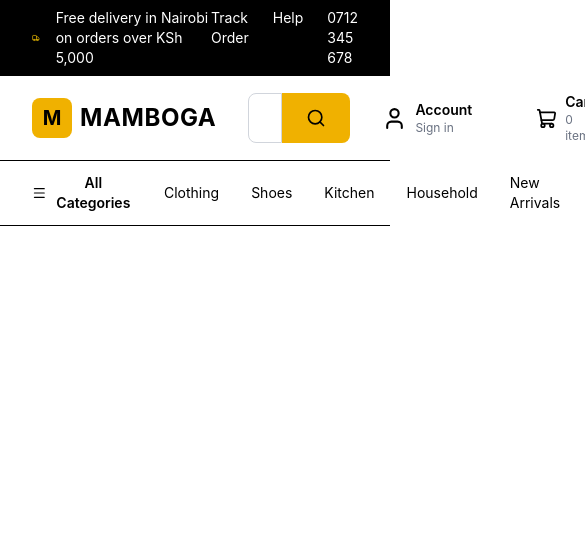
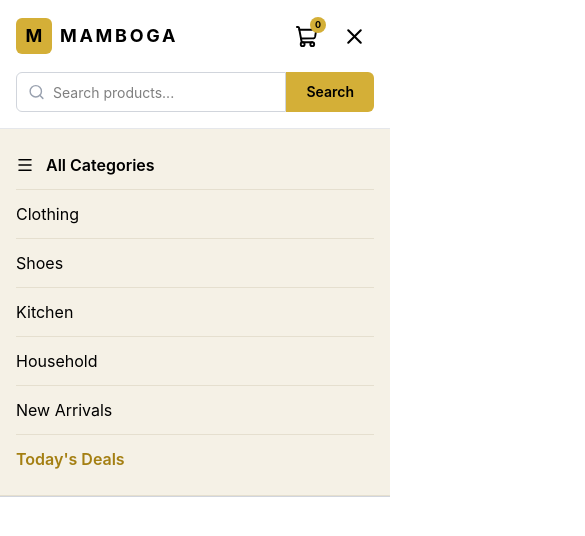
Before and after one commit to Linkon-Tuhoto/E-commerce-website, a React (Vite) app in the folder ecommerce/: page / in a window 390 px wide. Both pictures are taken after a click on the button "Toggle navigation menu". Shown: the top 536 px of the page, 585 px wide, since content can reach past the window. Built offline with nearby package versions, Linux system fonts and the light colour scheme.

Commit message:
navbar responsiveness-both modile and desktop

```diff
--- a/ecommerce/src/components/Navbar.jsx
+++ b/ecommerce/src/components/Navbar.jsx
@@ -1,97 +1,485 @@
-import { Search, User, Heart, ShoppingCart, Menu, Truck } from "lucide-react";
+import { useState } from "react";
+import { Search, User, Heart, ShoppingCart, Menu, X} from "lucide-react";
 
 function Navbar() {
+  const [isMenuOpen, setIsMenuOpen] = useState(false);
+
+  const closeMenu = () => {
+    setIsMenuOpen(false);
+};
+
   return (
-    <header className="w-full">
+    <header className="w-full bg-white">
 
-      {/* Top bar */}
-      <div className="bg-black text-white px-8 py-2 text-sm flex justify-between">
-        <div className="flex items-center gap-2">
-            <Truck size={16} className="inline-block mr-2 text-yellow-400" />
-             <p> Free delivery in Nairobi on orders over KSh 5,000</p>
+      {/* ================= TOP BAR ================= */}
+      <div className="hidden sm:block bg-[#171717] text-white text-xs">
+        <div className="max-w-[1200px] mx-auto px-4 sm:px-6 py-2 flex items-center justify-between">
+
+          <p>
+            Free delivery in Nairobi on orders over KSh 5,000
+          </p>
+
+          <div className="flex items-center gap-6">
+            <span>Need help?</span>
+            <span>0712 345 678</span>
           </div>
-        <div className="flex gap-6">
-          <span>Track Order</span>
-          <span>Help</span>
-          <span>0712 345 678</span>
+
         </div>
       </div>
 
-      {/* Main navbar */}
-      <div className="px-8 py-4 flex items-center gap-8 border-b">
 
-        {/* Logo */}
-        <div className="flex items-center gap-2">
-          <div className="bg-yellow-500 w-10 h-10 rounded-lg flex items-center justify-center font-bold text-xl">
+      {/* ================= MAIN NAVBAR ================= */}
+      <div className="border-b border-gray-200">
+
+        <div className="max-w-[1200px] mx-auto px-4 sm:px-6">
+
+          <div className="min-h-[72px] py-3 flex items-center gap-4 sm:gap-8">
+
+
+            {/* ================= LOGO ================= */}
+            <div className="flex items-center gap-2 shrink-0">
+
+              <div className="w-9 h-9 bg-[#D4AF37] rounded-md flex items-center justify-center">
+                <span className="font-bold text-lg">
                   M
-          </div>
-
-          <span className="text-2xl font-bold tracking-wide">
-            MAMBOGA
                 </span>
               </div>
 
-        {/* Search */}
-        <div className="flex flex-1 max-w-2xl">
+              <span className="text-lg sm:text-xl font-bold tracking-[0.15em]">
+                MAMBOGA
+              </span>
+
+            </div>
+
+
+            {/* ================= DESKTOP SEARCH ================= */}
+            <div className="hidden md:flex flex-1">
+
+              <div className="flex w-full">
+
+                <div className="relative flex-1">
+
+                  <Search
+                    size={18}
+                    className="absolute left-4 top-1/2 -translate-y-1/2 text-gray-400"
+                  />
+
                   <input
                     type="text"
-            placeholder="Search products, categories and brands..."
-            className="w-full border border-gray-300 rounded-l-lg px-4 py-3 outline-none focus:border-yellow-500"
+                    placeholder="Search products, categories and brands"
+                    className="
+                      w-full
+                      h-11
+                      border
+                      border-gray-300
+                      rounded-l-md
+                      pl-11
+                      pr-4
+                      text-sm
+                      outline-none
+                      focus:border-[#D4AF37]
+                    "
                   />
 
-          <button className="bg-yellow-500 px-6 rounded-r-lg">
-            <Search size={20} />
-          </button>
                 </div>
 
-        {/* Account */}
-        <div className="flex items-center gap-2 cursor-pointer">
-          <User size={25} />
+                <button
+                  className="
+                    h-11
+                    px-7
+                    bg-[#D4AF37]
+                    hover:bg-[#c19d25]
+                    font-semibold
+                    text-sm
+                    rounded-r-md
+                    transition
+                  "
+                >
+                  Search
+                </button>
 
-          <div>
-            <p className="font-semibold text-sm">Account</p>
-            <p className="text-xs text-gray-500">Sign in</p>
-          </div>
-        </div>
-
-        {/* Wishlist */}
-        <Heart size={25} className="cursor-pointer" />
-
-        {/* Cart */}
-        <div className="flex items-center gap-2 cursor-pointer">
-          <ShoppingCart size={25} />
-
-          <div>
-            <p className="font-semibold text-sm">Cart</p>
-            <p className="text-xs text-gray-500">0 items</p>
-          </div>
               </div>
 
             </div>
 
-      {/* Category navigation */}
-      <nav className="px-8 py-3 border-b flex items-center gap-8 text-sm">
 
-        <button className="flex items-center gap-2 font-semibold">
+            {/* ================= DESKTOP ACCOUNT ================= */}
+            <div className="hidden md:flex items-center gap-2 shrink-0 cursor-pointer">
+
+              <User size={21} />
+
+              <div>
+                <p className="text-sm font-semibold">
+                  Account
+                </p>
+
+                <p className="text-xs text-gray-500">
+                  Sign in
+                </p>
+              </div>
+
+            </div>
+
+
+            {/* ================= DESKTOP WISHLIST ================= */}
+            <div className="hidden md:block shrink-0 cursor-pointer">
+              <Heart
+                size={22}
+                className="hover:text-[#b08d1f] transition"
+              />
+            </div>
+
+
+            {/* ================= DESKTOP CART ================= */}
+            <div className="hidden md:flex items-center gap-2 shrink-0 cursor-pointer">
+
+              <ShoppingCart size={22} />
+
+              <div>
+                <p className="text-sm font-semibold">
+                  Cart
+                </p>
+
+                <p className="text-xs text-gray-500">
+                  0 items
+                </p>
+              </div>
+
+            </div>
+
+
+            {/* ================= MOBILE CART ================= */}
+            <div className="ml-auto md:hidden flex items-center gap-4">
+
+              <div className="relative cursor-pointer">
+                <ShoppingCart size={23} />
+
+                {/* Cart count */}
+                <span
+                  className="
+                    absolute
+                    -top-2
+                    -right-2
+                    w-4
+                    h-4
+                    rounded-full
+                    bg-[#D4AF37]
+                    text-[9px]
+                    font-bold
+                    flex
+                    items-center
+                    justify-center
+                  "
+                >
+                  0
+                </span>
+              </div>
+
+
+              {/* ================= MOBILE MENU BUTTON ================= */}
+              <button
+                onClick={() => setIsMenuOpen(!isMenuOpen)}
+                className="
+                  w-10
+                  h-10
+                  flex
+                  items-center
+                  justify-center
+                  rounded-md
+                  hover:bg-gray-100
+                  transition
+                "
+                aria-label="Toggle navigation menu"
+              >
+
+                {isMenuOpen ? (
+                  <X size={25} />
+                ) : (
+                  <Menu size={25} />
+                )}
+
+              </button>
+
+            </div>
+
+          </div>
+
+
+          {/* ================= MOBILE SEARCH ================= */}
+          <div className="md:hidden pb-4">
+
+            <div className="flex w-full">
+
+              <div className="relative flex-1">
+
+                <Search
+                  size={17}
+                  className="absolute left-3 top-1/2 -translate-y-1/2 text-gray-400"
+                />
+
+                <input
+                  type="text"
+                  placeholder="Search products..."
+                  className="
+                    w-full
+                    h-10
+                    border
+                    border-gray-300
+                    rounded-l-md
+                    pl-9
+                    pr-3
+                    text-sm
+                    outline-none
+                    focus:border-[#D4AF37]
+                  "
+                />
+
+              </div>
+
+              <button
+                className="
+                  h-10
+                  px-5
+                  bg-[#D4AF37]
+                  hover:bg-[#c19d25]
+                  font-semibold
+                  text-sm
+                  rounded-r-md
+                "
+              >
+                Search
+              </button>
+
+            </div>
+
+          </div>
+
+        </div>
+
+      </div>
+
+
+      {/* ================================================= */}
+      {/* ================= DESKTOP CATEGORY NAV ========== */}
+      {/* ================================================= */}
+
+      <div className="hidden md:block bg-[#f5f1e6] border-b border-[#e5dfcf]">
+
+        <div className="max-w-[1200px] mx-auto px-4 sm:px-6">
+
+          <nav className="h-12 flex items-center gap-8 text-sm">
+
+            <button
+              className="
+                flex
+                items-center
+                gap-2
+                font-semibold
+                hover:text-[#a47f12]
+                transition
+              "
+            >
               <Menu size={18} />
               All Categories
             </button>
 
-        <a href="#">Clothing</a>
-        <a href="#">Shoes</a>
-        <a href="#">Kitchen</a>
-        <a href="#">Household</a>
-        <a href="#">New Arrivals</a>
 
             <a
               href="#"
-          className="ml-auto text-yellow-600 font-semibold"
+              className="hover:text-[#a47f12] transition"
+            >
+              Clothing
+            </a>
+
+            <a
+              href="#"
+              className="hover:text-[#a47f12] transition"
+            >
+              Shoes
+            </a>
+
+            <a
+              href="#"
+              className="hover:text-[#a47f12] transition"
+            >
+              Kitchen
+            </a>
+
+            <a
+              href="#"
+              className="hover:text-[#a47f12] transition"
+            >
+              Household
+            </a>
+
+            <a
+              href="#"
+              className="hover:text-[#a47f12] transition"
+            >
+              New Arrivals
+            </a>
+
+
+            <a
+              href="#"
+              className="
+                ml-auto
+                text-[#a47f12]
+                font-semibold
+                hover:text-[#80620b]
+                transition
+              "
             >
               Today's Deals
             </a>
 
           </nav>
 
+        </div>
+
+      </div>
+
+
+      {/* ================================================= */}
+      {/* ================= MOBILE MENU ==================== */}
+      {/* ================================================= */}
+
+      {isMenuOpen && (
+
+        <div className="md:hidden bg-[#f5f1e6] border-b border-[#e5dfcf]">
+
+          <div className="max-w-[1200px] mx-auto px-4">
+
+            <nav className="py-3 flex flex-col">
+
+              {/* All Categories */}
+              <a
+                href="#"
+                onClick={closeMenu}
+                className="
+                  flex
+                  items-center
+                  gap-3
+                  py-3
+                  font-semibold
+                  border-b
+                  border-[#e5dfcf]
+                  hover:text-[#a47f12]
+                  transition
+                "
+              >
+                <Menu size={18} />
+                All Categories
+              </a>
+
+
+              {/* Clothing */}
+              <a
+                href="#"
+                onClick={closeMenu}
+                className="
+                  py-3
+                  border-b
+                  border-[#e5dfcf]
+                  hover:text-[#a47f12]
+                  transition
+                "
+              >
+                Clothing
+              </a>
+
+
+              {/* Shoes */}
+              <a
+                href="#"
+                onClick={closeMenu}
+                className="
+                  py-3
+                  border-b
+                  border-[#e5dfcf]
+                  hover:text-[#a47f12]
+                  transition
+                "
+              >
+                Shoes
+              </a>
+
+
+              {/* Kitchen */}
+              <a
+                href="#"
+                onClick={closeMenu}
+                className="
+                  py-3
+                  border-b
+                  border-[#e5dfcf]
+                  hover:text-[#a47f12]
+                  transition
+                "
+              >
+                Kitchen
+              </a>
+
+
+              {/* Household */}
+              <a
+                href="#"
+                onClick={closeMenu}
+                className="
+                  py-3
+                  border-b
+                  border-[#e5dfcf]
+                  hover:text-[#a47f12]
+                  transition
+                "
+              >
+                Household
+              </a>
+
+
+              {/* New Arrivals */}
+              <a
+                href="#"
+                onClick={closeMenu}
+                className="
+                  py-3
+                  border-b
+                  border-[#e5dfcf]
+                  hover:text-[#a47f12]
+                  transition
+                "
+              >
+                New Arrivals
+              </a>
+
+
+              {/* Today's Deals */}
+              <a
+                href="#"
+                onClick={closeMenu}
+                className="
+                  py-3
+                  text-[#a47f12]
+                  font-semibold
+                  hover:text-[#80620b]
+                  transition
+                "
+              >
+                Today's Deals
+              </a>
+
+            </nav>
+
+          </div>
+
+        </div>
+
+      )}
+
+
+      {/* ================= FINAL SEPARATOR ================= */}
+      <div className="border-b border-gray-300" />
+
     </header>
   );
 }
```
Lines whose indentation alone changed are shown as unchanged.
